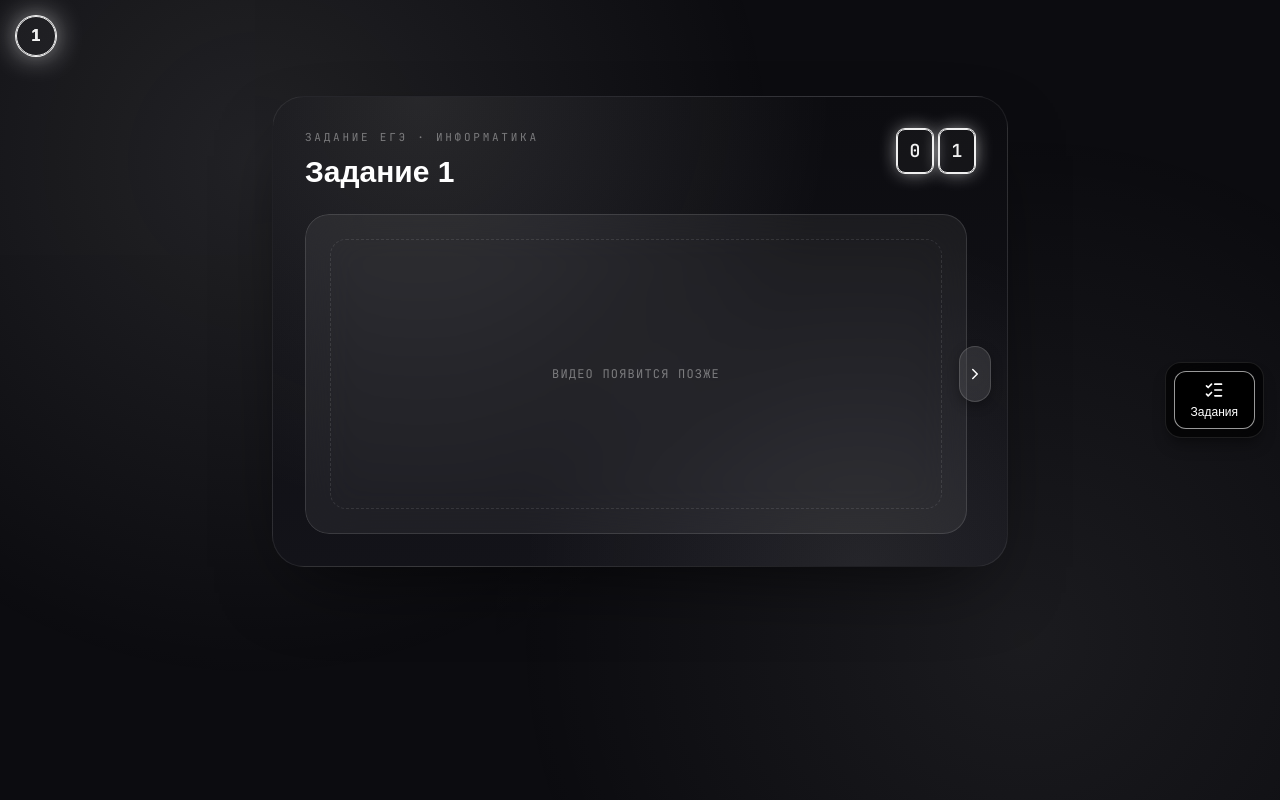
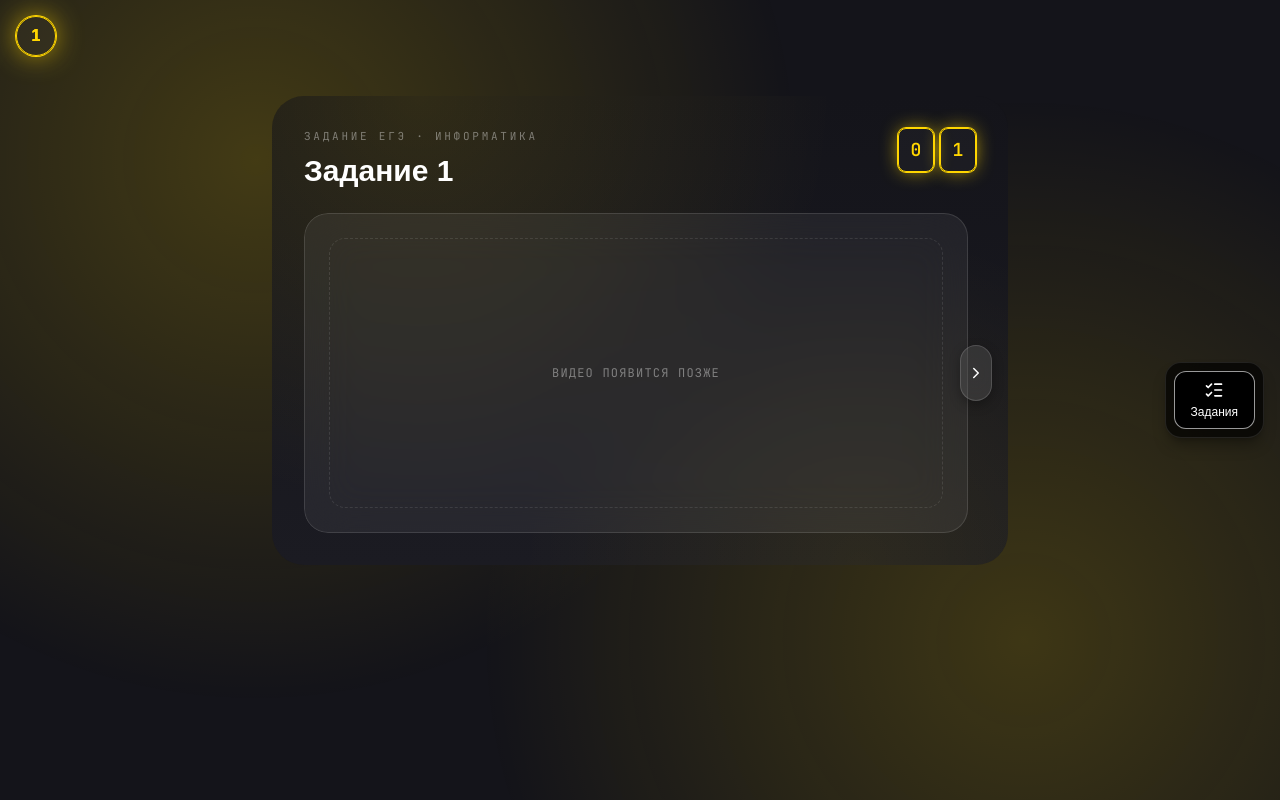
Before and after one commit to IvanIlinov/ege-platform, a Next.js app: page /tasks/1 in a window 1280 px wide. Built offline with nearby package versions, Linux system fonts and the light colour scheme; a web font is replaced by a local one.

Commit message:
upd:UI:css:bg: Change color and increase spots

```diff
--- a/app/globals.css
+++ b/app/globals.css
@@ -7,7 +7,7 @@
 
 /*BG  */
 body {
-  background: #0c0c10;
+  background: #14141a;
   color: #ffffff;
   font-family: Arial, Helvetica, sans-serif;
   position: relative;
@@ -20,9 +20,11 @@ body::before {
   inset: 0;
   z-index: -1;
   background:
-    radial-gradient(circle at 20% 20%, color-mix(in srgb, var(--signal) 10%, transparent), transparent 45%),
-    radial-gradient(circle at 80% 80%, color-mix(in srgb, var(--signal) 7%, transparent), transparent 45%);
-  animation: breathe 12s ease-in-out infinite;
+    radial-gradient(circle at 20% 20%, color-mix(in srgb, var(--signal) 20%, transparent), transparent 45%),
+    /* было 10% */
+    radial-gradient(circle at 80% 80%, color-mix(in srgb, var(--signal) 18%, transparent), transparent 45%);
+  /* было 7% */
+  /*animation: breathe 30s ease-in-out infinite;*/
 }
 
 @keyframes breathe {
@@ -41,7 +43,7 @@ body::before {
 
 /* DESIGN SYSTEM */
 :root {
-  --signal: #F0F0F0;
+  --signal: #FFD600;
 
 }
 
@@ -49,9 +51,8 @@ body::before {
   background:
     radial-gradient(circle at 20% 0%, color-mix(in srgb, var(--signal) 12%, transparent), transparent 55%),
     radial-gradient(circle at 80% 100%, color-mix(in srgb, var(--signal) 8%, transparent), transparent 45%),
-    linear-gradient(180deg, #0c0c10 0%, #131319 100%);
-  border: 1px solid rgba(255, 255, 255, 0.08);
-  box-shadow: 0 30px 80px -30px rgba(0, 0, 0, 0.7);
+    linear-gradient(180deg, #14141a 0%, #1b1b22 100%);
+  /* было #0c0c10 → #131319 */
 }
 
 .glass-card {
```
